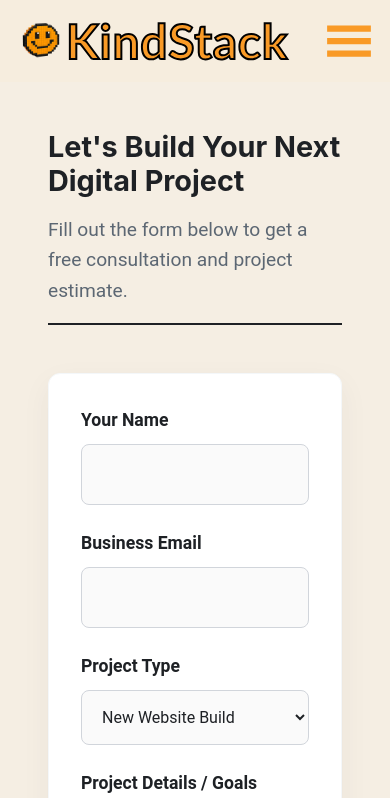
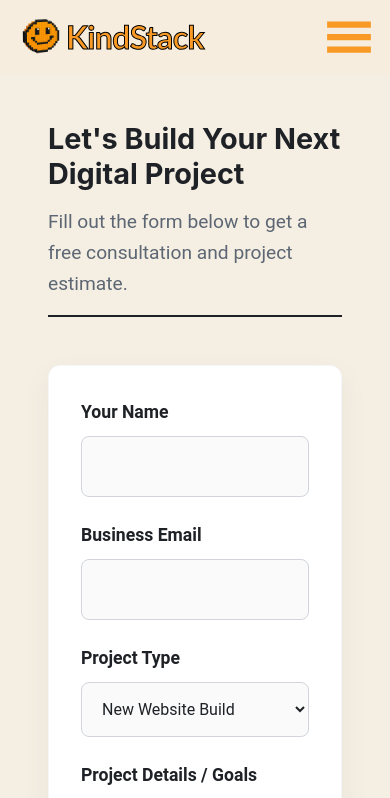
Before and after one commit to rrr5458/kindstack, a React (Vite) app: page /contact in a window 390 px wide. Shown: the top 798 px of the page. Built offline with nearby package versions, Linux system fonts and the light colour scheme; a web font is replaced by a local one.

Commit message:
adjustments

```diff
--- a/src/components/Header.tsx
+++ b/src/components/Header.tsx
@@ -59,7 +59,7 @@ const Header: React.FC = () => {
             height="50"
             alt="Description of the image"
           ></img>
-          <div className="logo">
+          <div className="header-logo">
             <h1 style={{ display: 'flex', alignItems: 'baseline', margin: 0 }}>
               <span className="brand-accent">KindStack</span>
               <span className="brand-tagline">WebSolutions</span>
--- a/src/styles/Header.css
+++ b/src/styles/Header.css
@@ -24,8 +24,8 @@
     align-items: center;
 }
 
-.logo .brand-accent {
-    font-size: 1.75rem;
+.header-logo .brand-accent {
+    font-size: 3rem;
     color: #f99a26;
     font-family:'Gill Sans', 'Gill Sans MT', Calibri, 'Trebuchet MS', sans-serif;
     font-style:unset;
@@ -34,7 +34,7 @@
     -webkit-text-stroke: 1px black;
 }
 
-.logo .brand-tagline {
+.header-logo .brand-tagline {
     font-weight: 500;
     font-size: 0.875rem;
     color: #4a5568;
@@ -151,14 +151,20 @@
     .cta-secondary-container {
         display: none;
     }
+    .header-logo .brand-accent {
+        font-size: 2rem;
+    }
+    .header-logo .brand-tagline {
+        display: none;
+    }
 }
 
 @media (max-width: 575px) {
-    .logo .brand-accent {
-        font-size: 1.25rem;
+    .header-logo .brand-accent {
+        font-size: 2.0rem;
     }
 
-    .logo .brand-tagline {
+    .header-logo .brand-tagline {
         display: none;
     }
 }
```
